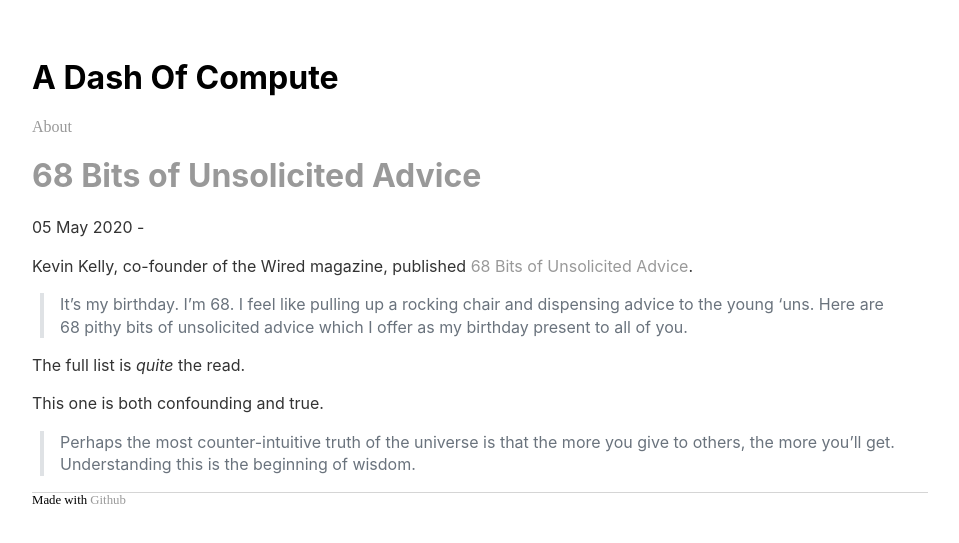
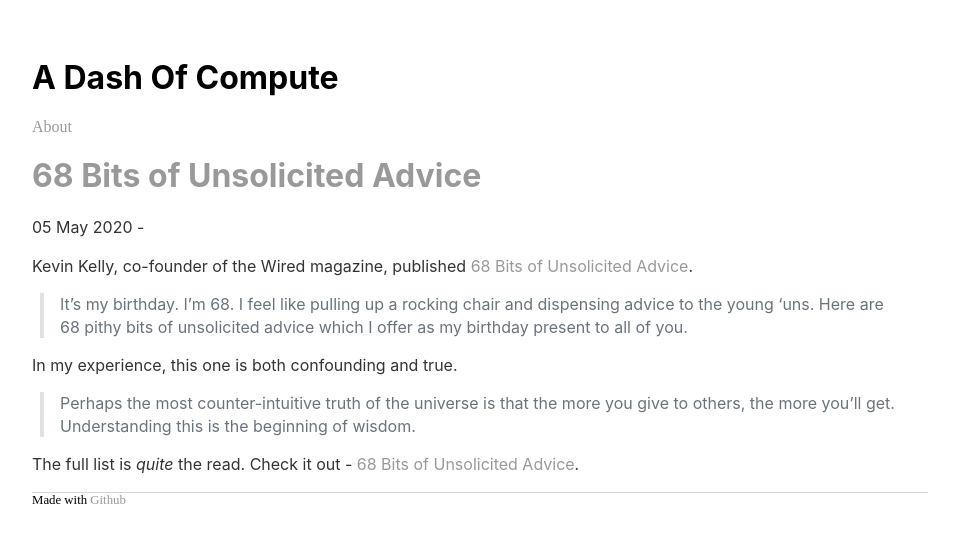
Before and after one commit to sautee/sautee.github.io, a Jekyll site: the page built from _posts/2020-05-05-kkadvice.md, in a window 1280 px wide. Shown: the top 543 px of the page, without its empty margins (160-1119 px from the left). Built offline with Jekyll 4.4.1, drawn with Linux system fonts in a browser that asks for light colours; nearby versions of some CDN libraries; library files that are not in the unit come from our copies.

Commit message:
Update 2020-05-05-kkadvice.md

```diff
--- a/_posts/2020-05-05-kkadvice.md
+++ b/_posts/2020-05-05-kkadvice.md
@@ -8,8 +8,8 @@
 
 > It’s my birthday. I’m 68. I feel like pulling up a rocking chair and dispensing advice to the young ‘uns. Here are 68 pithy bits of unsolicited advice which I offer as my birthday present to all of you.
 
-The full list is _quite_ the read.
-
-This one is both confounding and true.
+In my experience, this one is both confounding and true.
 
 > Perhaps the most counter-intuitive truth of the universe is that the more you give to others, the more you’ll get. Understanding this is the beginning of wisdom.
+
+The full list is _quite_ the read. Check it out - [68 Bits of Unsolicited Advice](https://kk.org/thetechnium/68-bits-of-unsolicited-advice/).
```
